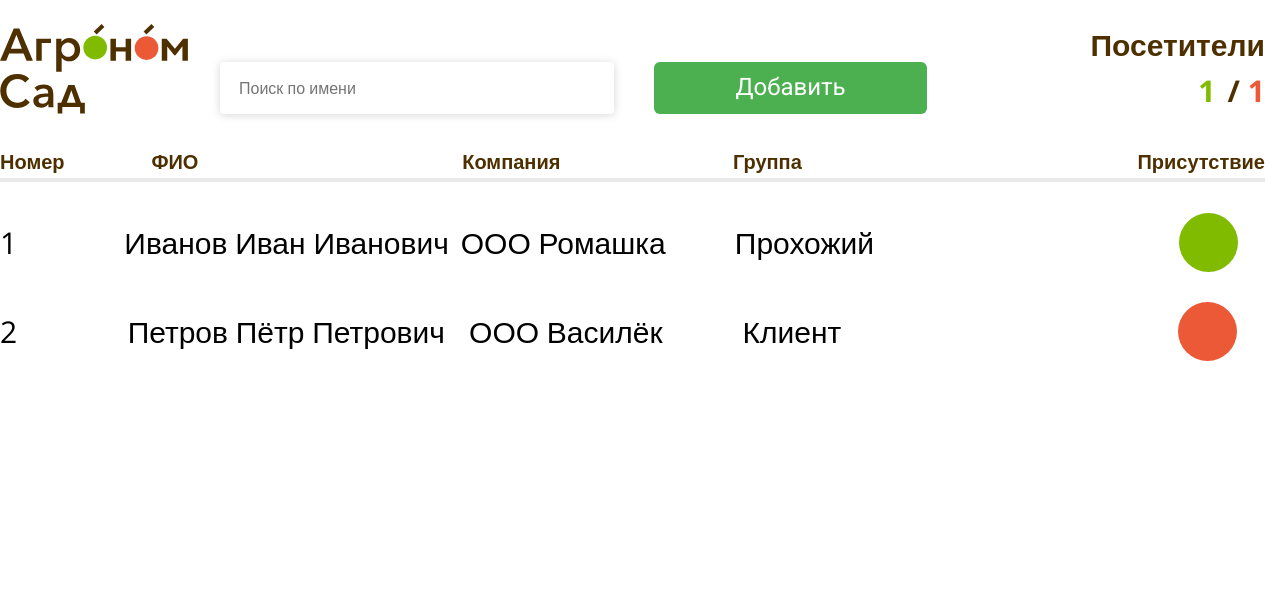
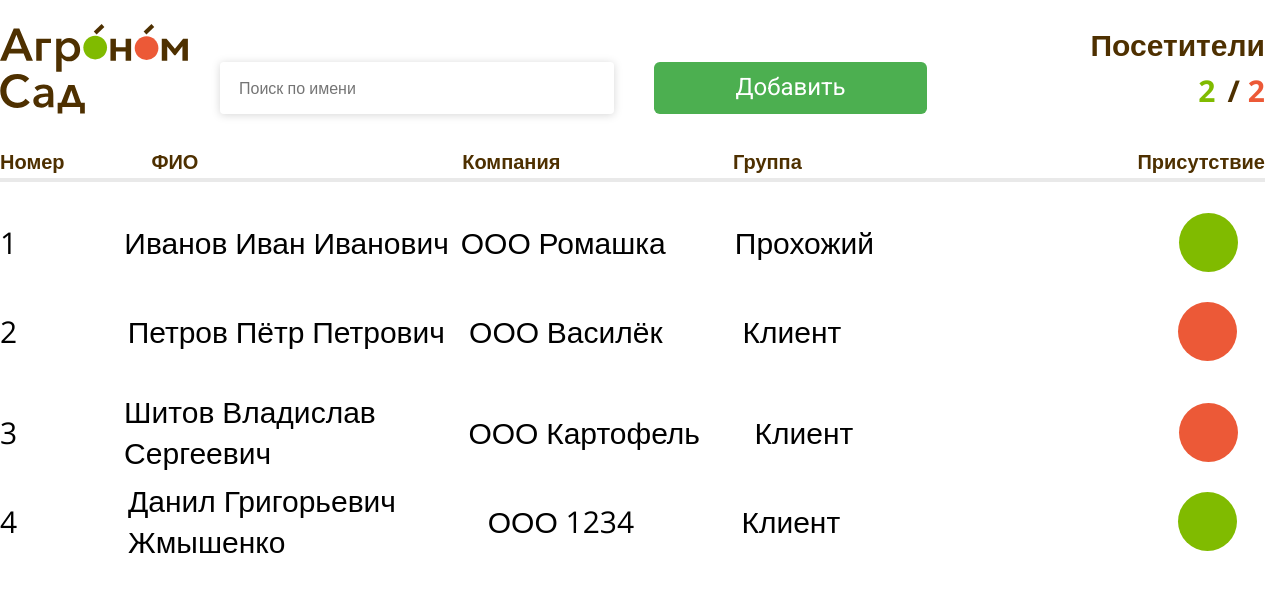
Before and after one commit to integrityaborescenes/agronom-sad, a React (Vite) app: page / in a window 1280 px wide. Shown: the top 592 px of the page. Built offline with nearby package versions, Linux system fonts and the light colour scheme; data requests are answered from the project's data file.

Commit message:
can add new visitors

```diff
--- a/db.json
+++ b/db.json
@@ -1,6 +1,5 @@
 {
   "visitors": [
-
     {
       "id": "1",
       "fullName": "Иванов Иван Иванович",
@@ -14,6 +13,20 @@
       "company": "ООО Василёк",
       "group": "Клиент",
       "present": false
+    },
+    {
+      "id": 3,
+      "fullName": "Шитов Владислав Сергеевич",
+      "company": "ООО Картофель",
+      "group": "Клиент",
+      "present": false
+    },
+    {
+      "id": 4,
+      "fullName": "Данил Григорьевич Жмышенко",
+      "company": "ООО 1234",
+      "group": "Клиент",
+      "present": true
     }
   ]
 }
--- a/src/components/ModalWindow/ModalWindow.tsx
+++ b/src/components/ModalWindow/ModalWindow.tsx
@@ -4,11 +4,13 @@ import Input from "../Input/Input.tsx";
 import Button from "../Button/Button.tsx";
 import { useState} from "react";
 import {close} from "../../store/slices/isModalOpenSlice.ts";
-import {useDispatch} from "react-redux";
-import type {AppDispatch} from "../../store/store.ts";
+import {useDispatch, useSelector} from "react-redux";
+import type {AppDispatch, RootState} from "../../store/store.ts";
+import {addVisitor, setVisitors} from "../../store/slices/visitorSlice.ts";
 const ModalWindow = () => {
 
     const dispatch = useDispatch<AppDispatch>();
+    const idCount = useSelector((state: RootState) => state.visitors.visitors.length);
     const [selectorOpen, setSelectorOpen] = useState<boolean>(false)
     const [whatSelect, setWhatSelect] = useState<string>('Выбрать')
     const [isGroupSelectCorrect, setIsGroupSelectCorrect] = useState<string>('')
@@ -22,28 +24,39 @@ const ModalWindow = () => {
         e.preventDefault()
 
         type userData = {
+            id: number;
             fullName: string;
             company: string;
             group: string;
-            presence: boolean;
+            present: boolean;
         }
 
         if (whatSelect === 'Выбрать') {
             setIsGroupSelectCorrect('incorrect')
 
         } else {
-            setIsGroupSelectCorrect('coorect')
+            setIsGroupSelectCorrect('correct')
             const form = e.currentTarget
             const formData = new FormData(form);
             const data = Object.fromEntries(formData)
 
             const visitorInfo : userData = {
+                id: idCount + 1,
                 fullName: String(data.fullName),
                 company: String(data.company),
-                group: String(data.group),
-                presence: String(data.presence) === 'on',
+                group: whatSelect,
+                present: String(data.present) === 'on',
             }
 
+
+            fetch('http://localhost:3000/visitors', {
+                method: 'POST',
+                headers: { 'Content-Type': 'application/json'},
+                body: JSON.stringify(visitorInfo)
+            }).then((response) => response.json())
+                .then((data) => dispatch(addVisitor(data)))
+
+            dispatch(close())
         }
     }
 
@@ -86,9 +99,9 @@ const ModalWindow = () => {
                         </div>
                     </div>
                     <div className={styles.formItem}>
-                        <label htmlFor="presence">Присутствие</label>
+                        <label htmlFor="present">Присутствие</label>
                         <div className={styles.inputCheckBox}>
-                            <input type="checkbox" name="presence" id="presence"/>
+                            <input type="checkbox" name="present" id="present"/>
                         </div>
                     </div>
                 </form>
--- a/src/store/slices/visitorSlice.ts
+++ b/src/store/slices/visitorSlice.ts
@@ -23,9 +23,12 @@ export const visitorSlice = createSlice({
         setVisitors: (state, action: PayloadAction<Visitor[]>) => {
             state.visitors = action.payload;
         },
+        addVisitor: (state, action: PayloadAction<Visitor>) => {
+            state.visitors.push(action.payload)
+        },
     }
 })
 
-export const { setVisitors } = visitorSlice.actions;
+export const { setVisitors, addVisitor } = visitorSlice.actions;
 
 export default visitorSlice.reducer;
```
